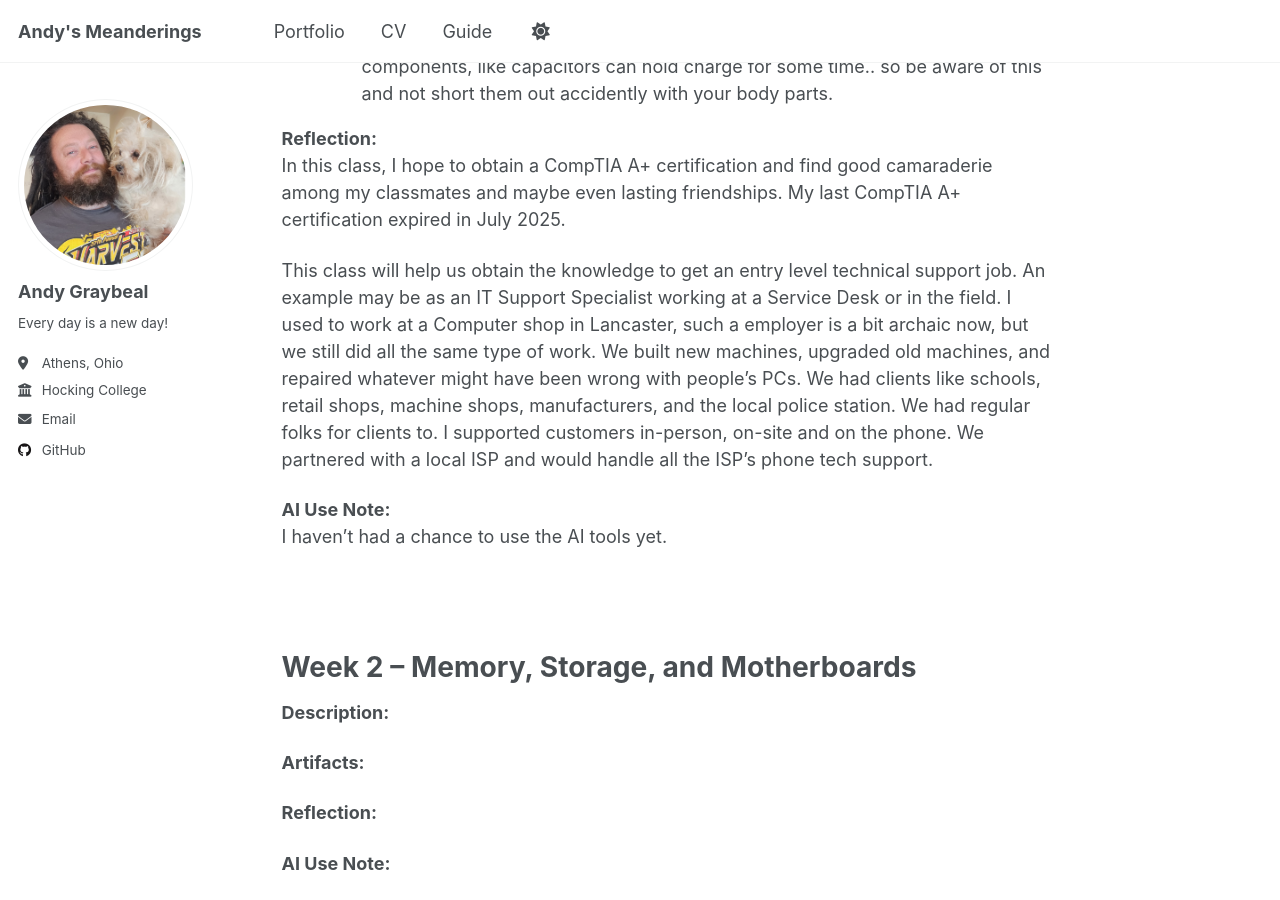
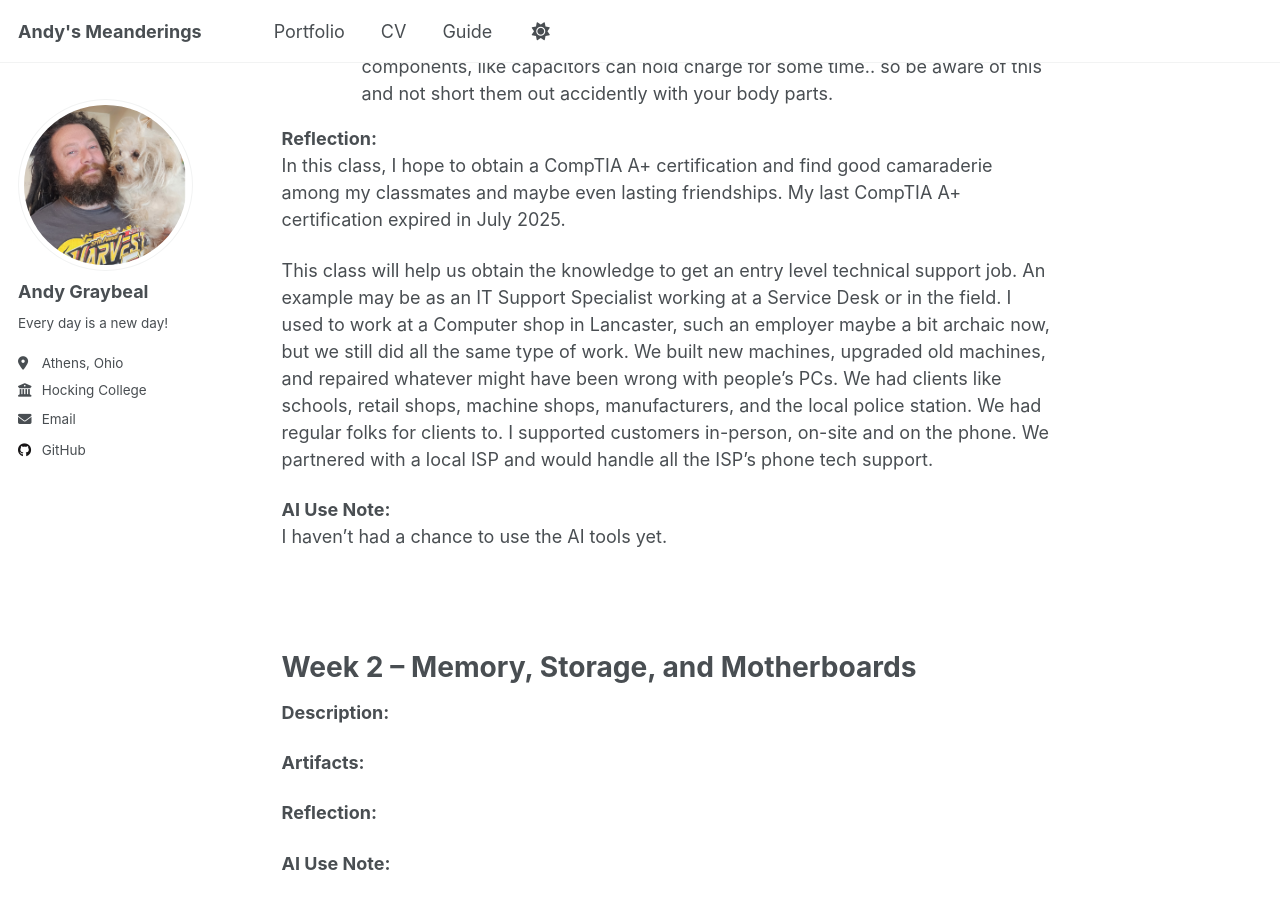
Before and after one commit to andy-graybeal/andy-graybeal.github.io, a Jekyll site: the page built from _portfolio/net-1120-computer-hardware-&-operating-system.md, in a window 1280 px wide and 900 px high, scrolled down 4267 px. Built offline with Jekyll 4.4.1, drawn with Linux system fonts in a browser that asks for light colours; a script that is not in the unit is left out.

Commit message:
Update net-1120-computer-hardware-&-operating-system.md

```diff
--- a/_portfolio/net-1120-computer-hardware-&-operating-system.md
+++ b/_portfolio/net-1120-computer-hardware-&-operating-system.md
@@ -32,7 +32,7 @@ This week we reviewed the peice-parts of a computer.  We got to take apart some
 **Reflection:**
 In this class, I hope to obtain a CompTIA A+ certification and find good camaraderie among my classmates and maybe even lasting friendships.  My last CompTIA A+ certification expired in July 2025.
 
-This class will help us obtain the knowledge to get an entry level technical support job.  An example may be as an IT Support Specialist working at a Service Desk or in the field.  I used to work at a Computer shop in Lancaster, such a employer is a bit archaic now, but we still did all the same type of work.  We built new machines, upgraded old machines, and repaired whatever might have been wrong with people’s PCs.   We had clients like schools, retail shops, machine shops, manufacturers, and the local police station.  We had regular folks for clients to.  I supported customers in-person, on-site and on the phone.  We partnered with a local ISP and would handle all the ISP’s phone tech support.
+This class will help us obtain the knowledge to get an entry level technical support job.  An example may be as an IT Support Specialist working at a Service Desk or in the field.  I used to work at a Computer shop in Lancaster, such an employer maybe a bit archaic now, but we still did all the same type of work.  We built new machines, upgraded old machines, and repaired whatever might have been wrong with people’s PCs.   We had clients like schools, retail shops, machine shops, manufacturers, and the local police station.  We had regular folks for clients to.  I supported customers in-person, on-site and on the phone.  We partnered with a local ISP and would handle all the ISP’s phone tech support.
 
 **AI Use Note:**
 I haven't had a chance to use the AI tools yet.
```
